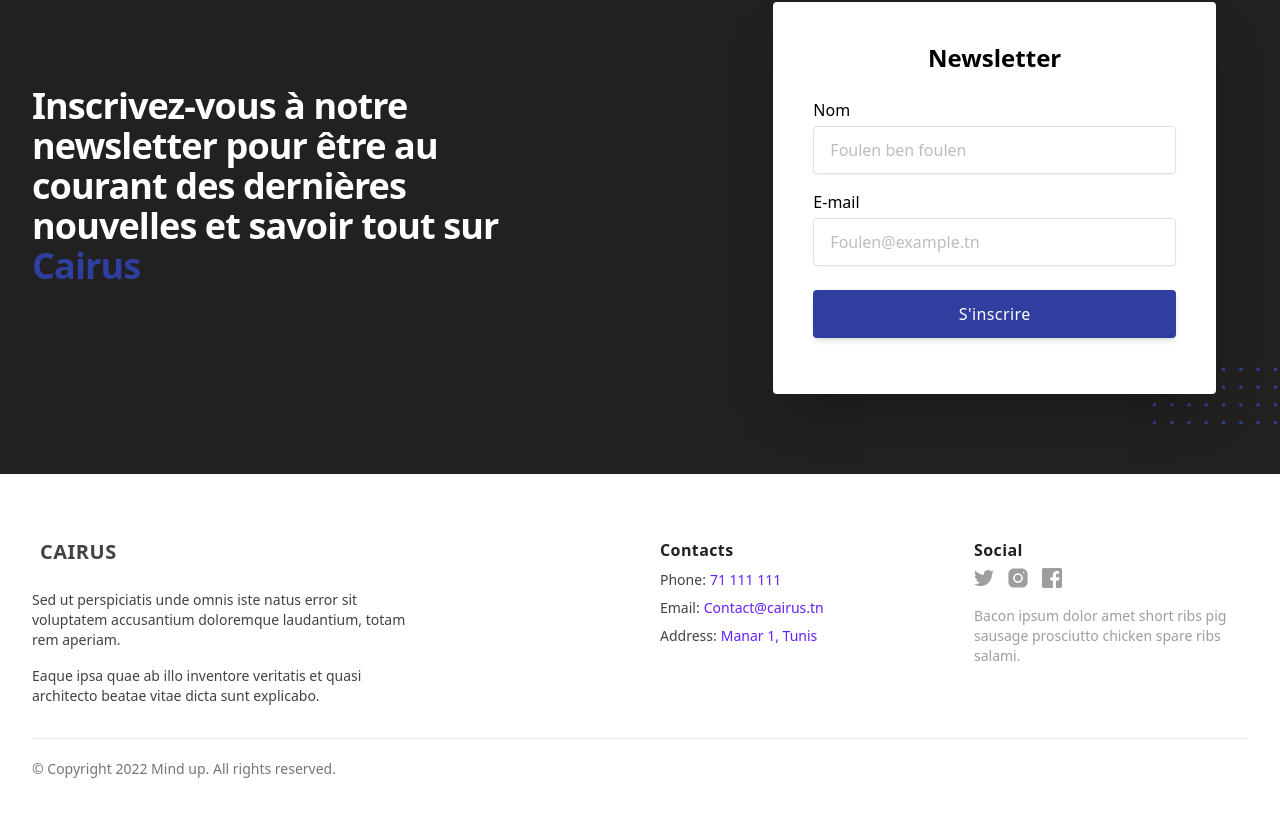
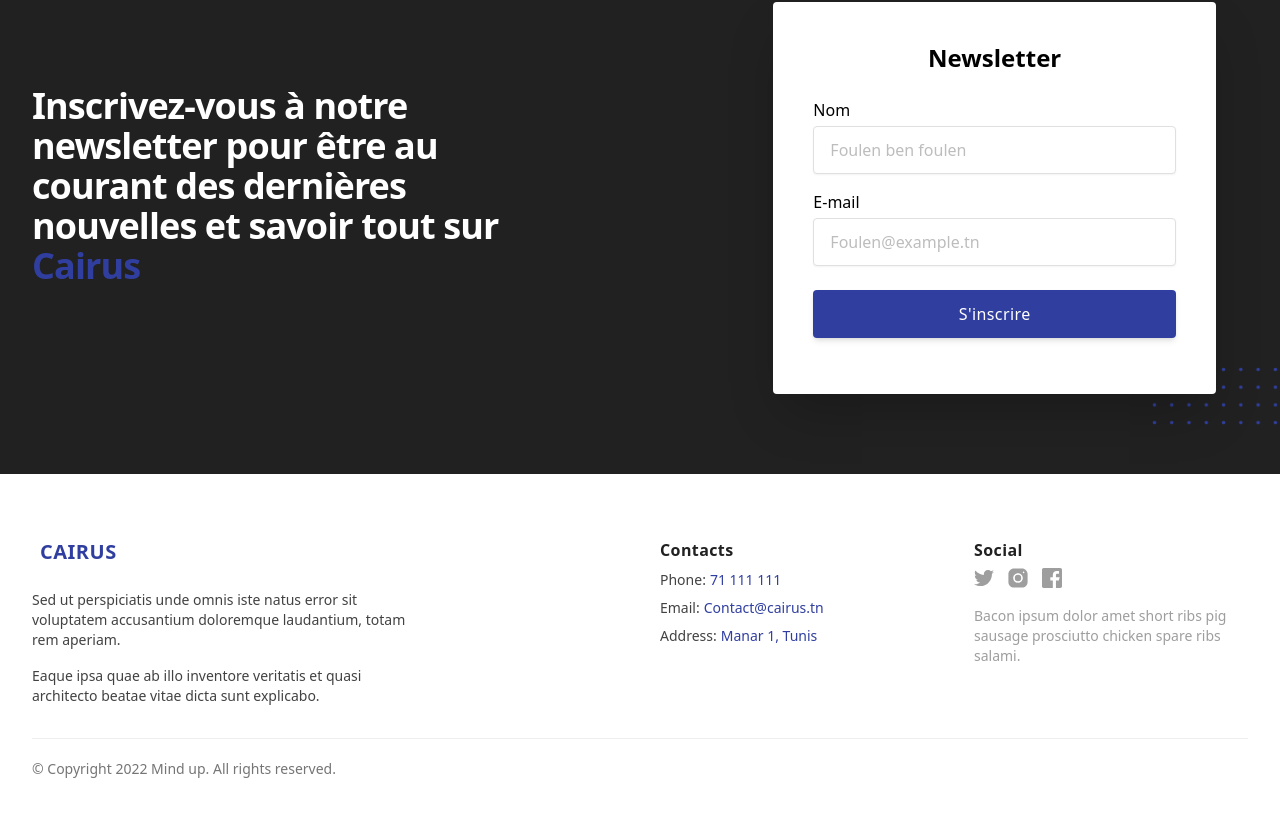
Before and after one commit to raniambarki/cairus, a React (Create React App) app: page / in a window 1280 px wide. Shown: the part 3689-4506 px from the top of the page. Built offline with nearby package versions, Linux system fonts and the light colour scheme.

Commit message:
Update Footer.js

```diff
--- a/src/components/Footer/Footer.js
+++ b/src/components/Footer/Footer.js
@@ -15,7 +15,7 @@ export default function Footer() {
                         title="Company"
                         className="inline-flex items-center"
                     >
-                        <span className="ml-2 text-xl font-bold tracking-wide text-gray-800 uppercase">
+                        <span className="ml-2 text-xl font-bold tracking-wide text-indigo-700 uppercase">
                             CAIRUS
                         </span>
                     </a>
@@ -41,8 +41,7 @@ export default function Footer() {
                             href="tel:850-123-5021"
                             aria-label="Our phone"
                             title="Our phone"
-                            className="transition-colors duration-300 text-deep-purple-accent-400 hover:text-deep-purple-800"
-                        >
+                            className="transition-colors duration-300 text-indigo-700 hover:text-indigo-900">
                             {phone}
                         </a>
                     </div>
@@ -52,8 +51,7 @@ export default function Footer() {
                             href="mailto:info@lorem.mail"
                             aria-label="Our email"
                             title="Our email"
-                            className="transition-colors duration-300 text-deep-purple-accent-400 hover:text-deep-purple-800"
-                        >
+                            className="transition-colors duration-300 text-indigo-700 hover:text-indigo-900">
                             {email}
                         </a>
                     </div>
@@ -65,7 +63,7 @@ export default function Footer() {
                             rel="noopener noreferrer"
                             aria-label="Our address"
                             title="Our address"
-                            className="transition-colors duration-300 text-deep-purple-accent-400 hover:text-deep-purple-800"
+                            className="transition-colors duration-300 text-indigo-700 hover:text-indigo-900"
                         >
                             {address}
                         </a>
@@ -78,7 +76,7 @@ export default function Footer() {
                     <div className="flex items-center mt-1 space-x-3">
                         <a
                             href="/"
-                            className="text-gray-500 transition-colors duration-300 hover:text-deep-purple-accent-400"
+                            className="text-gray-500 transition-colors duration-300 hover:text-indigo-700"
                         >
                             <svg viewBox="0 0 24 24" fill="currentColor" className="h-5">
                                 <path d="M24,4.6c-0.9,0.4-1.8,0.7-2.8,0.8c1-0.6,1.8-1.6,2.2-2.7c-1,0.6-2,1-3.1,1.2c-0.9-1-2.2-1.6-3.6-1.6 c-2.7,0-4.9,2.2-4.9,4.9c0,0.4,0,0.8,0.1,1.1C7.7,8.1,4.1,6.1,1.7,3.1C1.2,3.9,1,4.7,1,5.6c0,1.7,0.9,3.2,2.2,4.1 C2.4,9.7,1.6,9.5,1,9.1c0,0,0,0,0,0.1c0,2.4,1.7,4.4,3.9,4.8c-0.4,0.1-0.8,0.2-1.3,0.2c-0.3,0-0.6,0-0.9-0.1c0.6,2,2.4,3.4,4.6,3.4 c-1.7,1.3-3.8,2.1-6.1,2.1c-0.4,0-0.8,0-1.2-0.1c2.2,1.4,4.8,2.2,7.5,2.2c9.1,0,14-7.5,14-14c0-0.2,0-0.4,0-0.6 C22.5,6.4,23.3,5.5,24,4.6z" />
@@ -86,7 +84,7 @@ export default function Footer() {
                         </a>
                         <a
                             href="/"
-                            className="text-gray-500 transition-colors duration-300 hover:text-deep-purple-accent-400"
+                            className="text-gray-500 transition-colors duration-300 hover:text-indigo-700"
                         >
                             <svg viewBox="0 0 30 30" fill="currentColor" className="h-6">
                                 <circle cx="15" cy="15" r="4" />
@@ -95,7 +93,7 @@ export default function Footer() {
                         </a>
                         <a
                             href="/"
-                            className="text-gray-500 transition-colors duration-300 hover:text-deep-purple-accent-400"
+                            className="text-gray-500 transition-colors duration-300 hover:text-indigo-700"
                         >
                             <svg viewBox="0 0 24 24" fill="currentColor" className="h-5">
                                 <path d="M22,0H2C0.895,0,0,0.895,0,2v20c0,1.105,0.895,2,2,2h11v-9h-3v-4h3V8.413c0-3.1,1.893-4.788,4.659-4.788 c1.325,0,2.463,0.099,2.795,0.143v3.24l-1.918,0.001c-1.504,0-1.795,0.715-1.795,1.763V11h4.44l-1,4h-3.44v9H22c1.105,0,2-0.895,2-2 V2C24,0.895,23.105,0,22,0z" />
```
